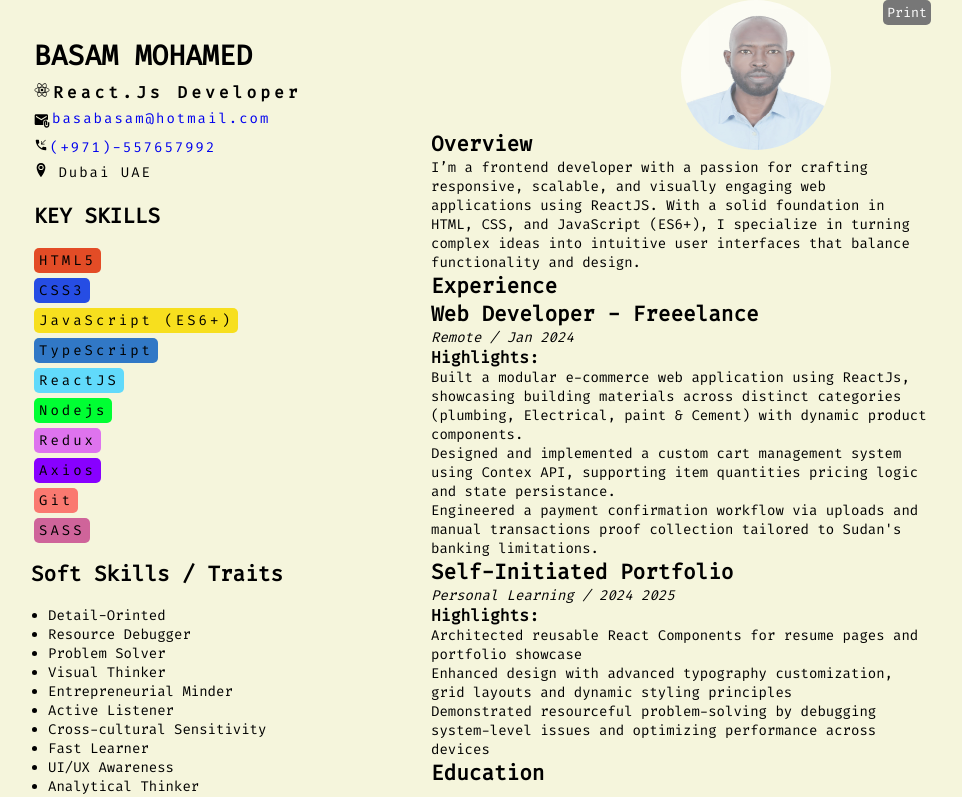
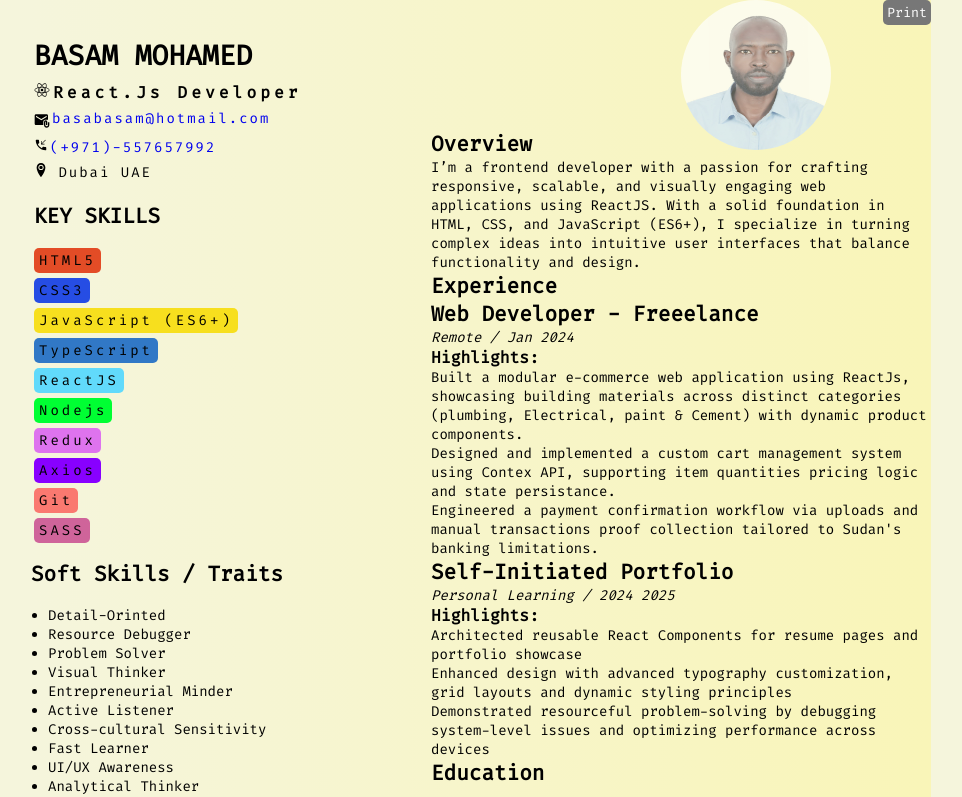
Before and after one commit to BasamLive/my-resume, a React (Vite) app: page / in a window 1280 px wide. Shown: the top 797 px of the page, without its empty margins (159-1121 px from the left). Built offline with nearby package versions, Linux system fonts and the light colour scheme.

Commit message:
setting the background

```diff
--- a/src/App.css
+++ b/src/App.css
@@ -16,9 +16,9 @@ body {
   max-width: 900px;
   height: 1122px;
   overflow-y: auto;
-  background: beige;
+  /* background: beige; */
 
-  /* background: linear-gradient(to left, #ddd, rgb(236, 162, 181)); */
+  background: linear-gradient(to left, rgb(249, 245, 184), beige);
 }
 .two-languages {
   display: flex;
@@ -179,6 +179,7 @@ body {
   position: absolute;
   bottom: 0;
   display: none;
+  font-size: 10px;
 }
 
 @media print {
```
